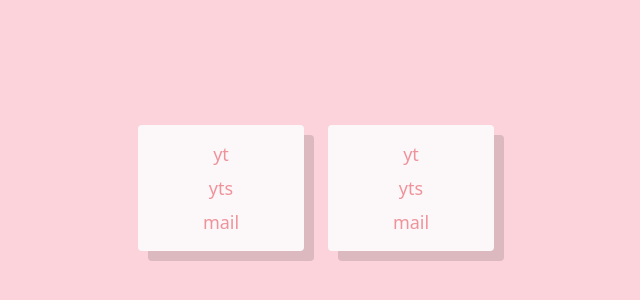
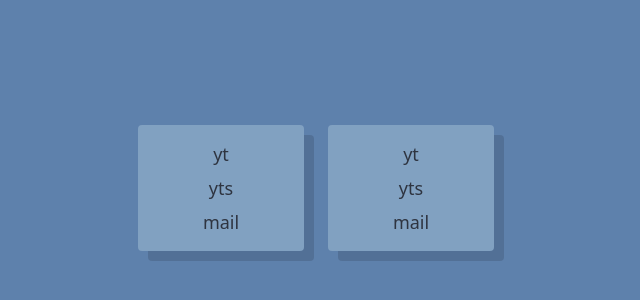
Before and after one commit to jmpaz/startpage, a plain HTML site: page index.html in a window 1280 px wide. Shown: the part 210-510 px from the top of the page, without its empty margins (332-972 px from the left). Drawn offline with Linux system fonts and the light colour scheme.

Commit message:
Swap pastel/frost schemes

```diff
--- a/css/schemes.css
+++ b/css/schemes.css
@@ -1,10 +1,10 @@
-body.frost {
-  --bg-main: #5e81ac;
-  --bg-card: #81a1c1;
-  --bg-shadow: #88c0d0;
+.pastel {
+  --bg-main: #fcd3db;
+  --bg-card: #fcf8fa;
+  --bg-shadow: #ef939b;
 
-  --fg-dark: #2e3440;
-  --fg-light: #d8dee9;
+  --fg-dark: #ef939b;
+  --fg-light: #f7afb8;
 }
 
 body.img {
--- a/css/style.css
+++ b/css/style.css
@@ -1,15 +1,15 @@
-@media (prefers-color-scheme: light) {
+@media (prefers-color-scheme: light), (prefers-color-scheme: no-preference) {
   :root {
-    --bg-main: #fcd3db;
-    --bg-card: #fcf8fa;
-    --bg-shadow: #ef939b;
+    --bg-main: #5e81ac;
+    --bg-card: #81a1c1;
+    --bg-shadow: #88c0d0;
 
-    --fg-dark: #ef939b;
-    --fg-light: #f7afb8;
+    --fg-dark: #2e3440;
+    --fg-light: #d8dee9;
   }
 }
 
-@media (prefers-color-scheme: dark), (prefers-color-scheme: no-preference) {
+@media (prefers-color-scheme: dark) {
   :root {
     --bg-main: #232836;
     --bg-card: #282e3f;
```
